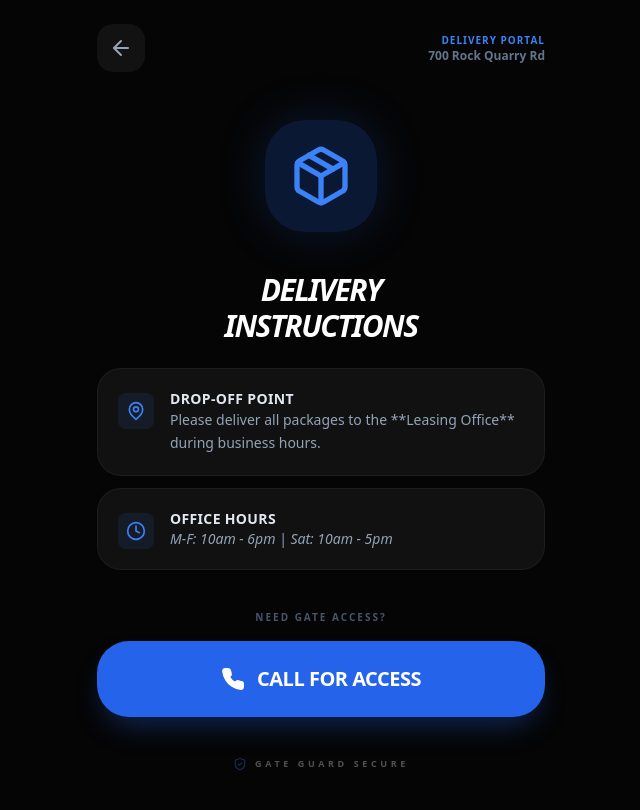
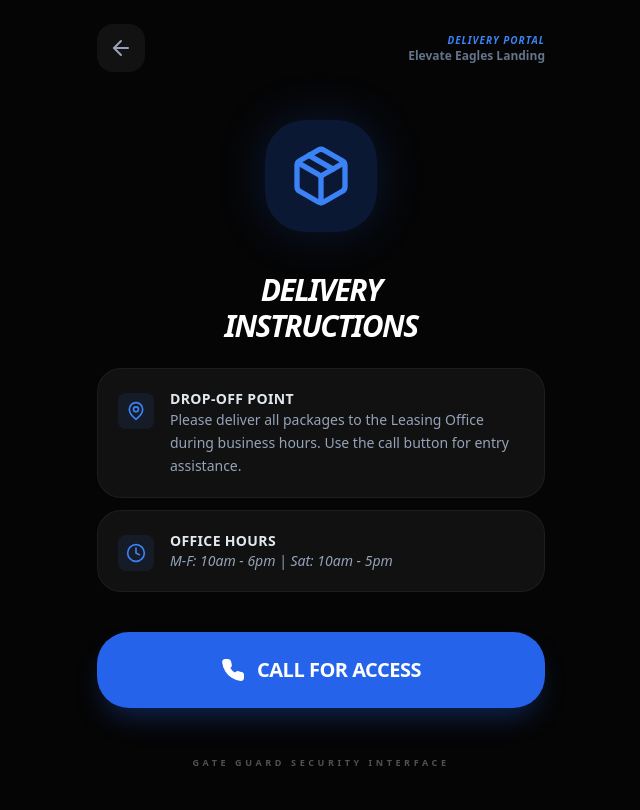
Before and after one commit to gateguard2024/VGA-Template, a Next.js app: page /packages in a window 1280 px wide. Shown: the top 810 px of the page, without its empty margins (319-959 px from the left). Built offline with nearby package versions, Linux system fonts and the light colour scheme.

Commit message:
Update page.tsx

```diff
--- a/app/packages/page.tsx
+++ b/app/packages/page.tsx
@@ -2,25 +2,22 @@
 import React from 'react';
 import { Package, MapPin, Phone, ArrowLeft, Clock, ShieldCheck } from 'lucide-react';
 import Link from 'next/link';
+import { SITE_CONFIG } from '../config';
 
 export default function PackageInstructions() {
-  const officePhone = "770-525-6055";
-
   return (
     <div className="min-h-screen bg-[#050505] text-white p-6 flex flex-col items-center font-sans">
-      {/* Header */}
       <div className="w-full max-w-md flex items-center justify-between mb-8">
         <Link href="/" className="p-3 bg-white/5 rounded-2xl text-slate-400">
           <ArrowLeft size={24} />
         </Link>
         <div className="flex flex-col items-end">
-          <span className="text-[10px] font-black uppercase tracking-widest text-blue-500">Delivery Portal</span>
-          <span className="text-xs font-bold text-slate-500">700 Rock Quarry Rd</span>
+          <span className="text-[10px] font-black uppercase tracking-widest text-blue-500 italic">Delivery Portal</span>
+          <span className="text-xs font-bold text-slate-500">{SITE_CONFIG.propertyName}</span>
         </div>
       </div>
 
       <div className="w-full max-w-md space-y-6">
-        {/* Hero Icon */}
         <div className="flex justify-center py-4">
           <div className="bg-blue-600/20 p-6 rounded-[2.5rem] shadow-[0_0_50px_rgba(37,99,235,0.2)]">
             <Package size={64} className="text-blue-500" />
@@ -29,45 +26,41 @@ export default function PackageInstructions() {
 
         <h1 className="text-3xl font-black text-center uppercase italic tracking-tighter">Delivery<br/>Instructions</h1>
 
-        {/* Instruction Cards */}
         <div className="space-y-3">
-          <div className="bg-[#111] border border-white/5 p-5 rounded-3xl flex items-start gap-4">
+          <div className="bg-[#111] border border-white/5 p-5 rounded-3xl flex items-start gap-4 text-left">
             <div className="bg-blue-500/10 p-2 rounded-lg text-blue-500 mt-1">
               <MapPin size={20} />
             </div>
             <div>
               <p className="font-bold text-slate-200 uppercase text-sm tracking-wide">Drop-off Point</p>
-              <p className="text-slate-400 text-sm leading-relaxed">Please deliver all packages to the **Leasing Office** during business hours.</p>
+              <p className="text-slate-400 text-sm leading-relaxed">{SITE_CONFIG.deliveryInstructions}</p>
             </div>
           </div>
 
-          <div className="bg-[#111] border border-white/5 p-5 rounded-3xl flex items-start gap-4">
+          <div className="bg-[#111] border border-white/5 p-5 rounded-3xl flex items-start gap-4 text-left">
             <div className="bg-blue-500/10 p-2 rounded-lg text-blue-500 mt-1">
               <Clock size={20} />
             </div>
             <div>
               <p className="font-bold text-slate-200 uppercase text-sm tracking-wide">Office Hours</p>
-              <p className="text-slate-400 text-sm italic">M-F: 10am - 6pm | Sat: 10am - 5pm</p>
+              <p className="text-slate-400 text-sm italic">
+                M-F: {SITE_CONFIG.hours.weekdays.open}am - {SITE_CONFIG.hours.weekdays.close - 12}pm |
+                Sat: {SITE_CONFIG.hours.saturday.open}am - {SITE_CONFIG.hours.saturday.close - 12}pm
+              </p>
             </div>
           </div>
         </div>
 
-        {/* Action Button */}
         <div className="pt-4">
-          <p className="text-center text-[10px] font-bold text-slate-600 uppercase tracking-[0.2em] mb-4">Need Gate Access?</p>
-          <a
-            href={`tel:${officePhone}`}
-            className="bg-blue-600 flex items-center justify-center gap-3 p-6 rounded-[2rem] text-white shadow-[0_15px_30px_-10px_rgba(37,99,235,0.4)] active:scale-95 transition-all"
-          >
+          <a href={`tel:${SITE_CONFIG.officePhone}`} className="bg-blue-600 flex items-center justify-center gap-3 p-6 rounded-[2rem] text-white shadow-[0_15px_30px_-10px_rgba(37,99,235,0.4)] active:scale-95 transition-all">
             <Phone size={24} fill="currentColor" />
-            <span className="text-xl font-black uppercase tracking-tight">Call for Access</span>
+            <span className="text-xl font-black uppercase tracking-tight">Call For Access</span>
           </a>
         </div>
       </div>
 
-      <footer className="mt-auto py-10 flex items-center gap-2 opacity-30">
-        <ShieldCheck size={14} className="text-blue-500" />
-        <span className="text-[9px] font-black uppercase tracking-[0.4em]">Gate Guard Secure</span>
+      <footer className="mt-auto py-10 opacity-30">
+        <span className="text-[9px] font-black uppercase tracking-[0.4em]">{SITE_CONFIG.footerText}</span>
       </footer>
     </div>
   );
```
